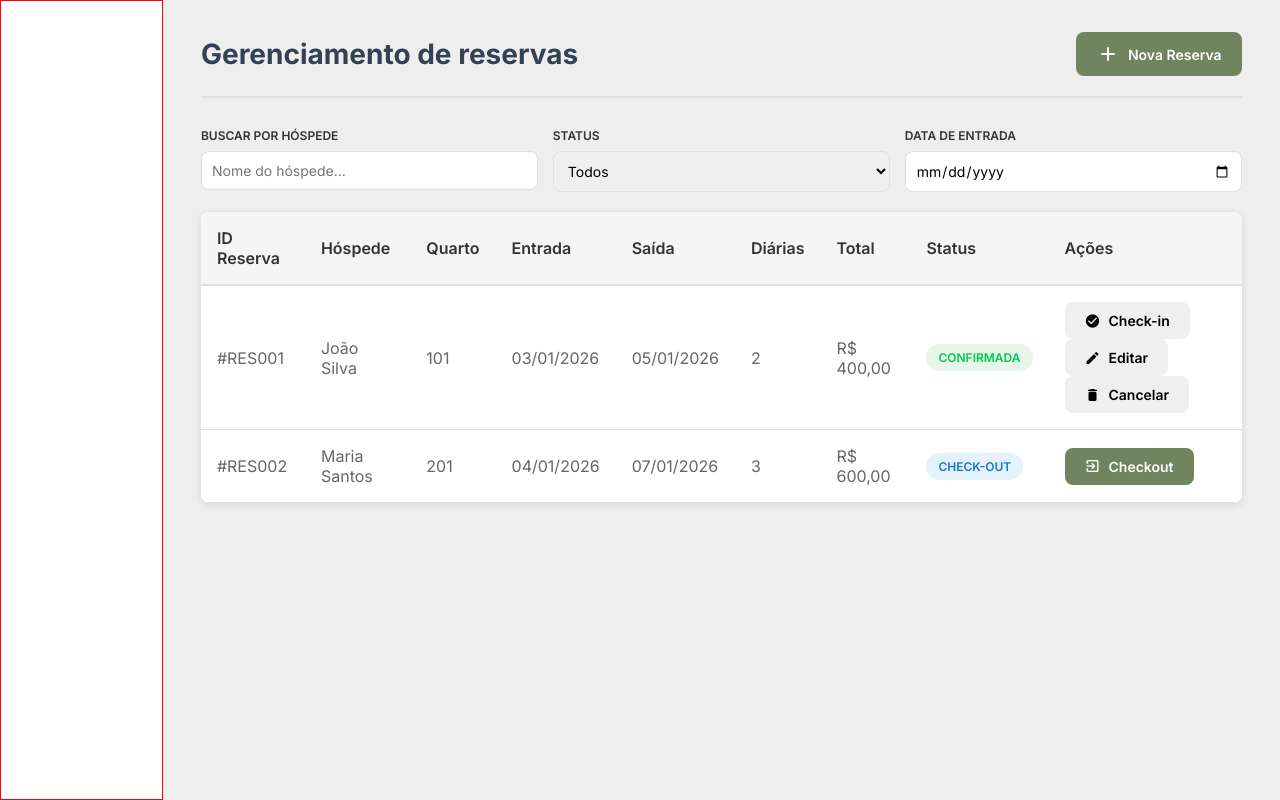
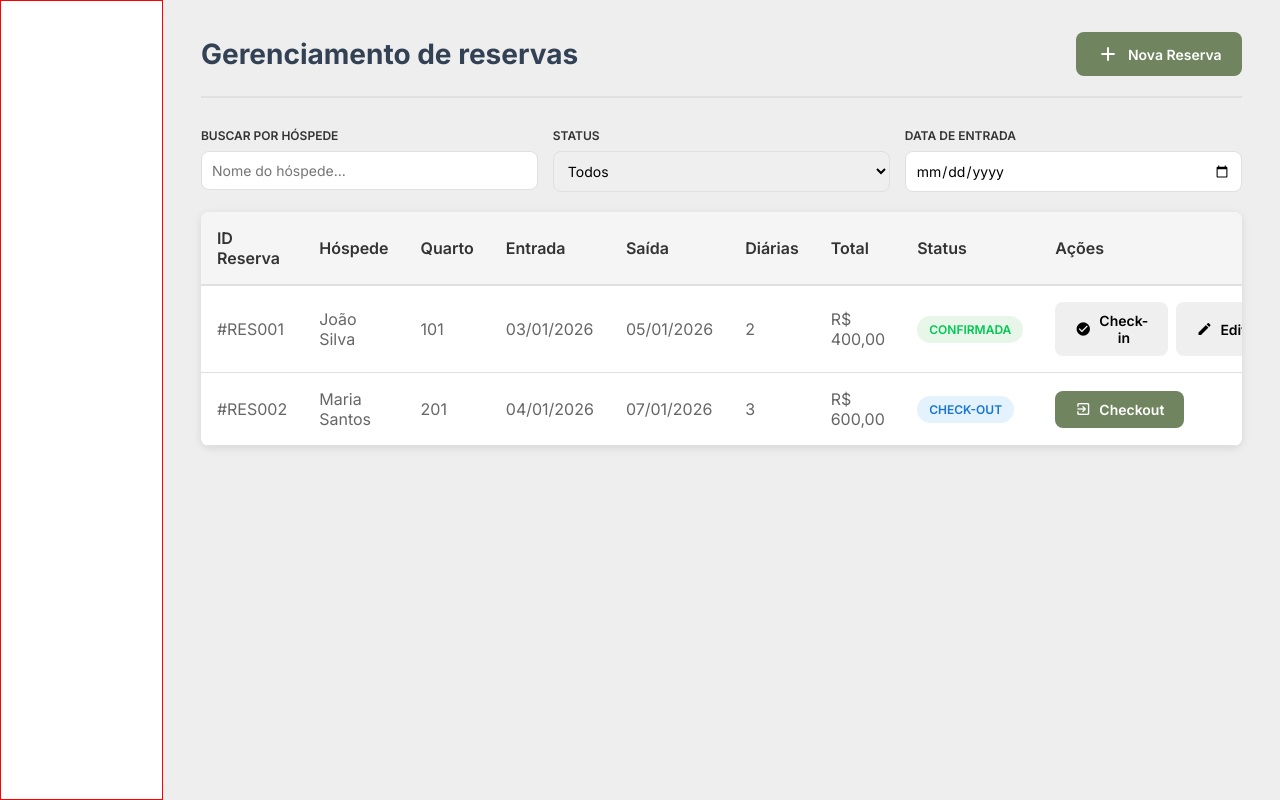
Before and after one commit to BrenoRMachado/TrabalhoModelagem_SistemaPousadaPedraTalhada, a PHP site: template app/views/admin/reservas.html in a window 1280 px wide. Run offline with PHP 8.4, Linux system fonts and the light colour scheme; the template is opened without the code that fills it, so the values that code supplies are empty.

Commit message:
ajusta botões de ação

```diff
--- a/public/css/reservas.css
+++ b/public/css/reservas.css
@@ -103,6 +103,12 @@ table tbody tr:hover {
     background: #FAFAFA;
 }
 
+/* botoes de ação na tabela */
+.action-buttons {
+    display: flex;
+    gap: 8px;
+}
+
 /*! Status */
 .status-badge {
     display: inline-block;
```
